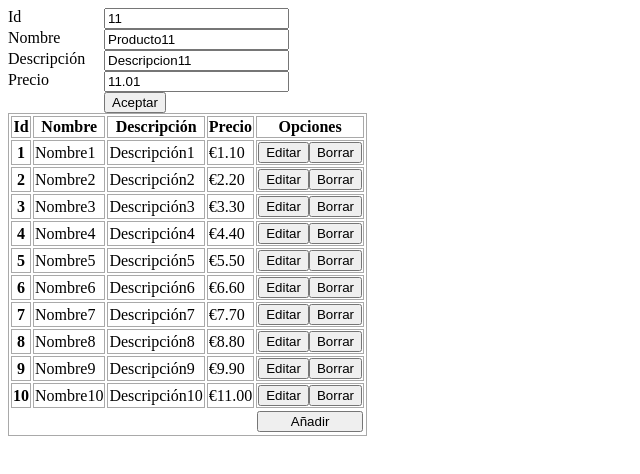
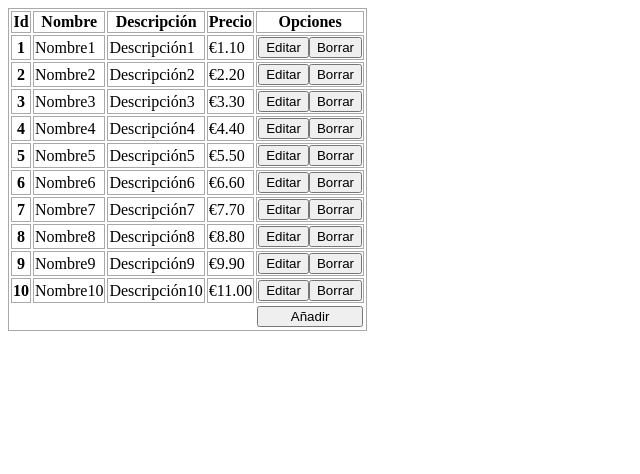
Before and after one commit to javierlete/angular-ejercicio-productos, an Angular app: page / in a window 1280 px wide. Shown: the top 474 px of the page, without its empty margins (0-640 px from the left). Built offline with nearby package versions, Linux system fonts and the light colour scheme.

Commit message:
Producto vacío con -1 no se ve

```diff
--- a/src/app/productos-editar/productos-editar.component.html
+++ b/src/app/productos-editar/productos-editar.component.html
@@ -1,3 +1,4 @@
+<div *ngIf="producto.id !== -1">
   <div>
     <label for="id">Id</label>
     <input [(ngModel)]="producto.id" id="id" type="text" readonly/>
@@ -18,3 +19,4 @@
     <label>&nbsp;</label>
     <button (click)="guardarProducto()">Aceptar</button>
   </div>
+</div>
--- a/src/app/productos-editar/productos-editar.component.ts
+++ b/src/app/productos-editar/productos-editar.component.ts
@@ -9,7 +9,7 @@ import { Producto } from '../producto';
 export class ProductosEditarComponent implements OnInit {
 
   producto: Producto = {
-    id: 11, nombre: 'Producto11', descripcion: 'Descripcion11', precio: 11.01
+    id: -1, nombre: '', descripcion: '', precio: 0.0
   };
 
   constructor() { }
```
Lines whose indentation alone changed are shown as unchanged.
